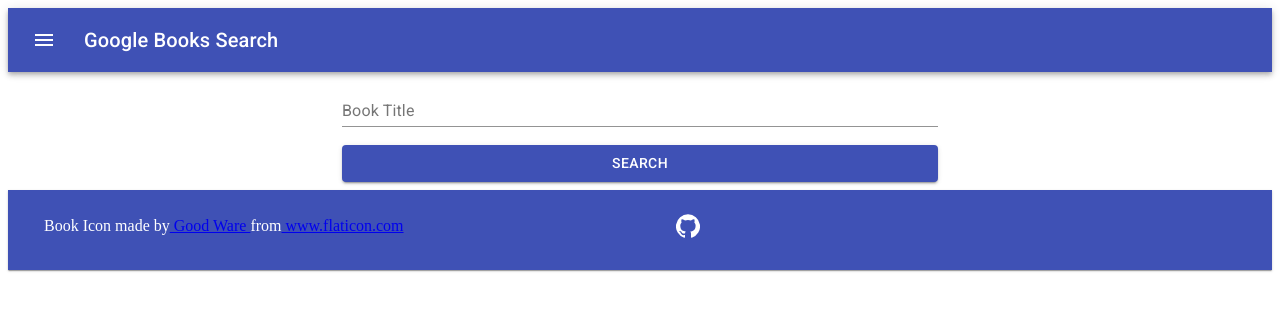
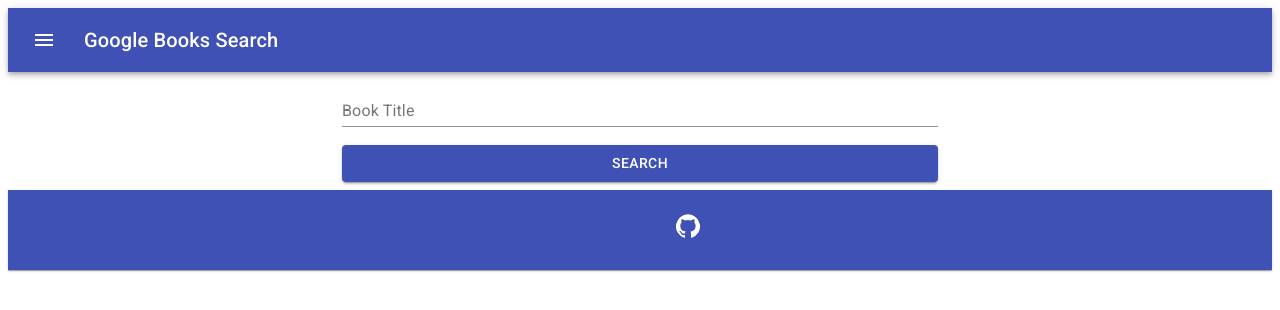
Before and after one commit to nathanaelhauser/google-book-search, a React (Create React App) app in the folder client/: page /search in a window 1280 px wide. Shown: the top 310 px of the page. Built offline with nearby package versions, Linux system fonts and the light colour scheme; the HTML template or start-up script is replaced by a standard one.

Commit message:
Removed unused icon attribution

```diff
--- a/client/src/components/Footer/Footer.js
+++ b/client/src/components/Footer/Footer.js
@@ -47,12 +47,7 @@
       <Container>
         <Grid container spacing={3} className={classes.gridFooter}>
           <Grid item xs={12} sm={6} className={classes.leftFooter}>
-            <span>
-              Book Icon made by
-              <a href="https://www.flaticon.com/authors/good-ware" title="Good Ware"> Good Ware </a>
-              from
-              <a href="https://www.flaticon.com/" title="Flaticon"> www.flaticon.com </a>
-            </span>
+
           </Grid>
           <Grid item xs={12} sm={6} className={classes.rightFooter}>
             <IconButton
```
